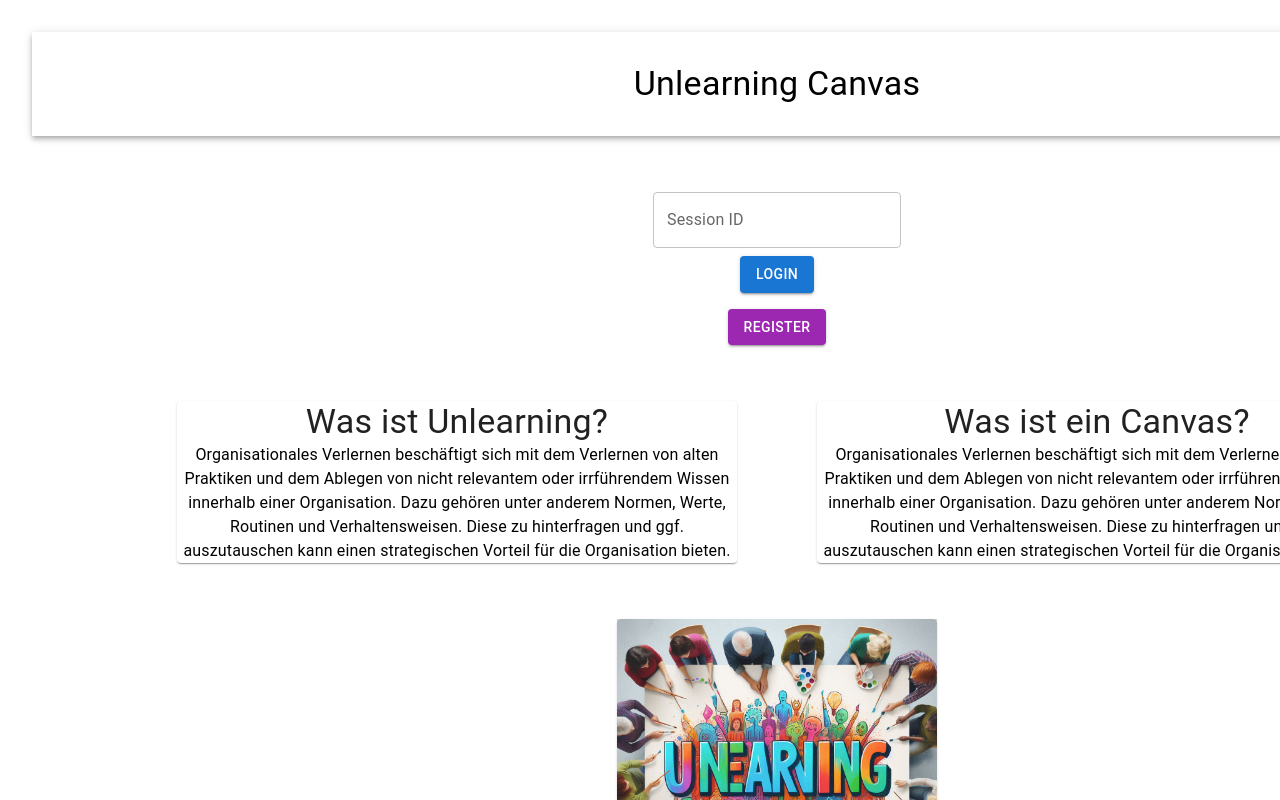
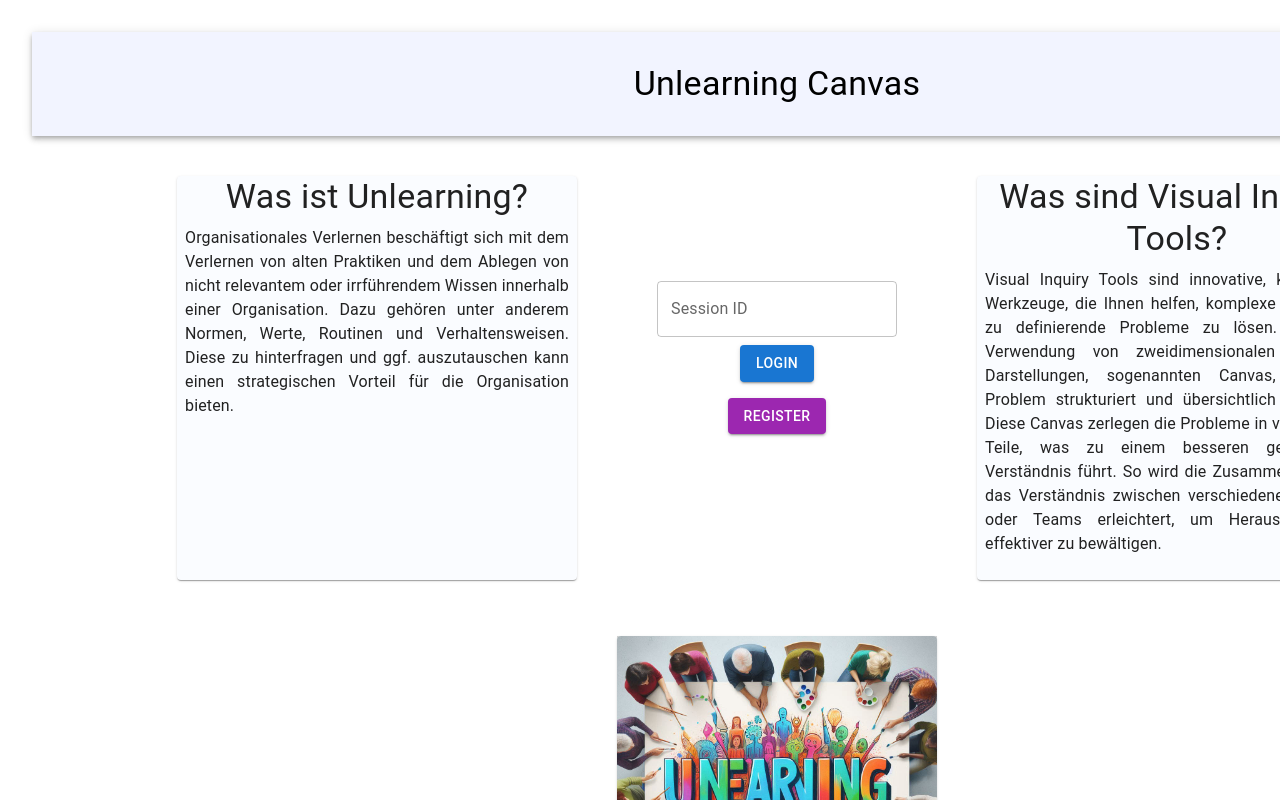
Before and after one commit to MaKow19/UnlearningCanvas, a React (Vite) app: page /about in a window 1280 px wide. Shown: the top 800 px of the page. Built offline with nearby package versions, Linux system fonts and the light colour scheme.

Commit message:
About Component Beschreibung fuer VIT und Styling

```diff
--- a/src/Pages/About.tsx
+++ b/src/Pages/About.tsx
@@ -40,7 +40,22 @@ const About = () => {
 
     return (
         <Stack direction={'column'} alignItems={'center'} justifyContent={'center'} width={1490} height={'auto'}>
-            <Stack direction={'column'} alignItems={'center'} justifyContent={'center'} width={1200} sx={{ pb: 7 }}>
+            <Stack direction={'row'} width={1200} sx={{ pb: 7, justifyContent: 'center' }}>
+                <Card sx={{ mr: 10, maxWidth: 400, bgcolor: '#fafcff'}}>
+                    <Typography variant='h4'>
+                        Was ist Unlearning?
+                    </Typography>
+                    <Typography
+                        variant="body1"
+                        paragraph
+                        sx={{ textAlign: 'justify', p: 1}}
+                    >
+                        Organisationales Verlernen beschäftigt sich mit dem Verlernen von alten Praktiken und dem Ablegen von nicht relevantem oder
+                        irrführendem Wissen innerhalb einer Organisation. Dazu gehören unter anderem Normen, Werte, Routinen und Verhaltensweisen.
+                        Diese zu hinterfragen und ggf. auszutauschen kann einen strategischen Vorteil für die Organisation bieten.
+                    </Typography>
+                </Card>
+                <Stack direction={'column'} alignItems={'center'} justifyContent={'center'} sx={{ pb: 7 }}>
                     <TextField
                         label="Session ID"
                         value={sessionId}
@@ -55,25 +70,19 @@ const About = () => {
                     </Button>
 
                 </Stack>
-            <Stack direction={'row'} width={1200} sx={{ pb: 7 }}>
-                <Card sx={{ mr: 10 }}>
+                <Card sx={{ maxWidth: 400, ml: 10, bgcolor: '#fafcff'}}>
                     <Typography variant='h4'>
-                        Was ist Unlearning?
+                        Was sind Visual Inquiry Tools?
                     </Typography>
-                    <Typography color={'black'}>
-                    Organisationales Verlernen beschäftigt sich mit dem Verlernen von alten Praktiken und dem Ablegen von nicht relevantem oder
-                    irrführendem Wissen innerhalb einer Organisation. Dazu gehören unter anderem Normen, Werte, Routinen und Verhaltensweisen.
-                    Diese zu hinterfragen und ggf. auszutauschen kann einen strategischen Vorteil für die Organisation bieten.
-                    </Typography>
-                </Card>
-                <Card>
-                    <Typography variant='h4'>
-                        Was ist ein Canvas?
-                    </Typography>
-                    <Typography color={'black'}>
-                    Organisationales Verlernen beschäftigt sich mit dem Verlernen von alten Praktiken und dem Ablegen von nicht relevantem oder
-                    irrführendem Wissen innerhalb einer Organisation. Dazu gehören unter anderem Normen, Werte, Routinen und Verhaltensweisen.
-                    Diese zu hinterfragen und ggf. auszutauschen kann einen strategischen Vorteil für die Organisation bieten.
+                    <Typography
+                        variant="body1"
+                        paragraph
+                        sx={{ textAlign: 'justify', p: 1}}
+                    >
+                    Visual Inquiry Tools sind innovative, kollaborative Werkzeuge, die Ihnen helfen, komplexe und schwer zu definierende Probleme zu lösen.
+                    Durch die Verwendung von zweidimensionalen grafischen Darstellungen, sogenannten Canvas, wird das Problem strukturiert und übersichtlich aufbereitet.
+                    Diese Canvas zerlegen die Probleme in verständliche Teile, was zu einem besseren gemeinsamen Verständnis führt.
+                    So wird die Zusammenarbeit und das Verständnis zwischen verschiedenen Personen oder Teams erleichtert, um Herausforderungen effektiver zu bewältigen.
                     </Typography>
                 </Card>
             </Stack>
@@ -85,7 +94,7 @@ const About = () => {
                         image={UnlearningCanvasLogo}
                         alt='Unlearning Canvas'
                     />
-                    <CardContent>
+                    <CardContent sx={{bgcolor: '#f2f4ff'}}>
                         <Button>
                             <Link to='/canvas' style={{ textDecoration: 'none' }}>
                                 <Typography sx={{ color: 'black', padding: '0.5rem', borderRadius: '4px' }}>
--- a/src/Pages/NavBar.tsx
+++ b/src/Pages/NavBar.tsx
@@ -9,7 +9,7 @@ import Grid from '@mui/material/Grid';
 export default function NavBar() {
   return (
     <Box sx={{ flexGrow: 1, pb: 5 }}>
-      <AppBar position="static" sx={{ backgroundColor: '#ffffff' }}>
+      <AppBar position="static" sx={{ backgroundColor: '#f2f4ff' }}>
         <Toolbar>
           <Grid container alignItems="center">
             <Grid item xs={2} />
--- a/src/index.css
+++ b/src/index.css
@@ -5,7 +5,7 @@
 
   color-scheme: light dark;
   color: rgba(255, 255, 255, 0.87);
-  background-color: #f5f5f5;
+  background-color: #f6f8fc;
 
   font-synthesis: none;
   text-rendering: optimizeLegibility;
```
Lines whose indentation alone changed are shown as unchanged.
